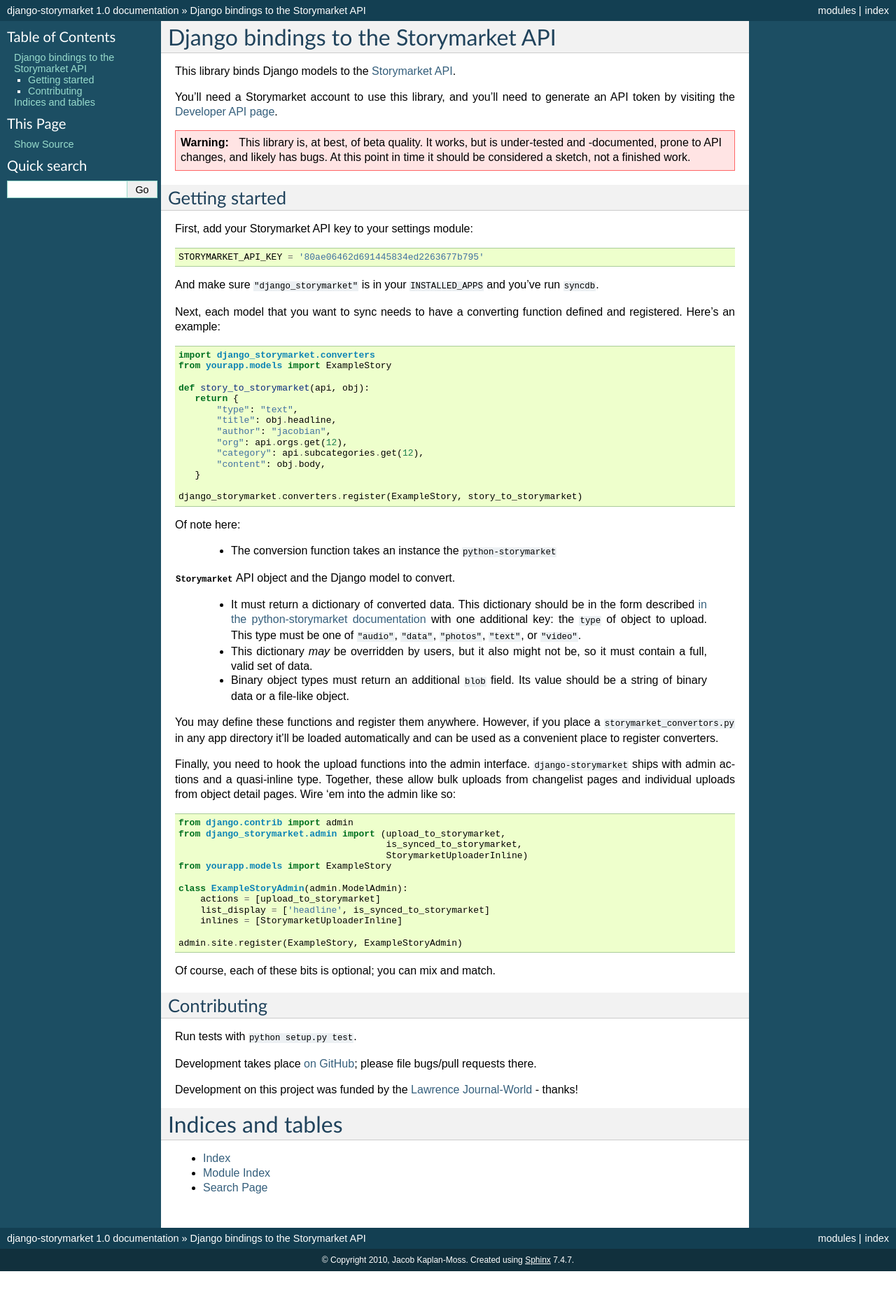
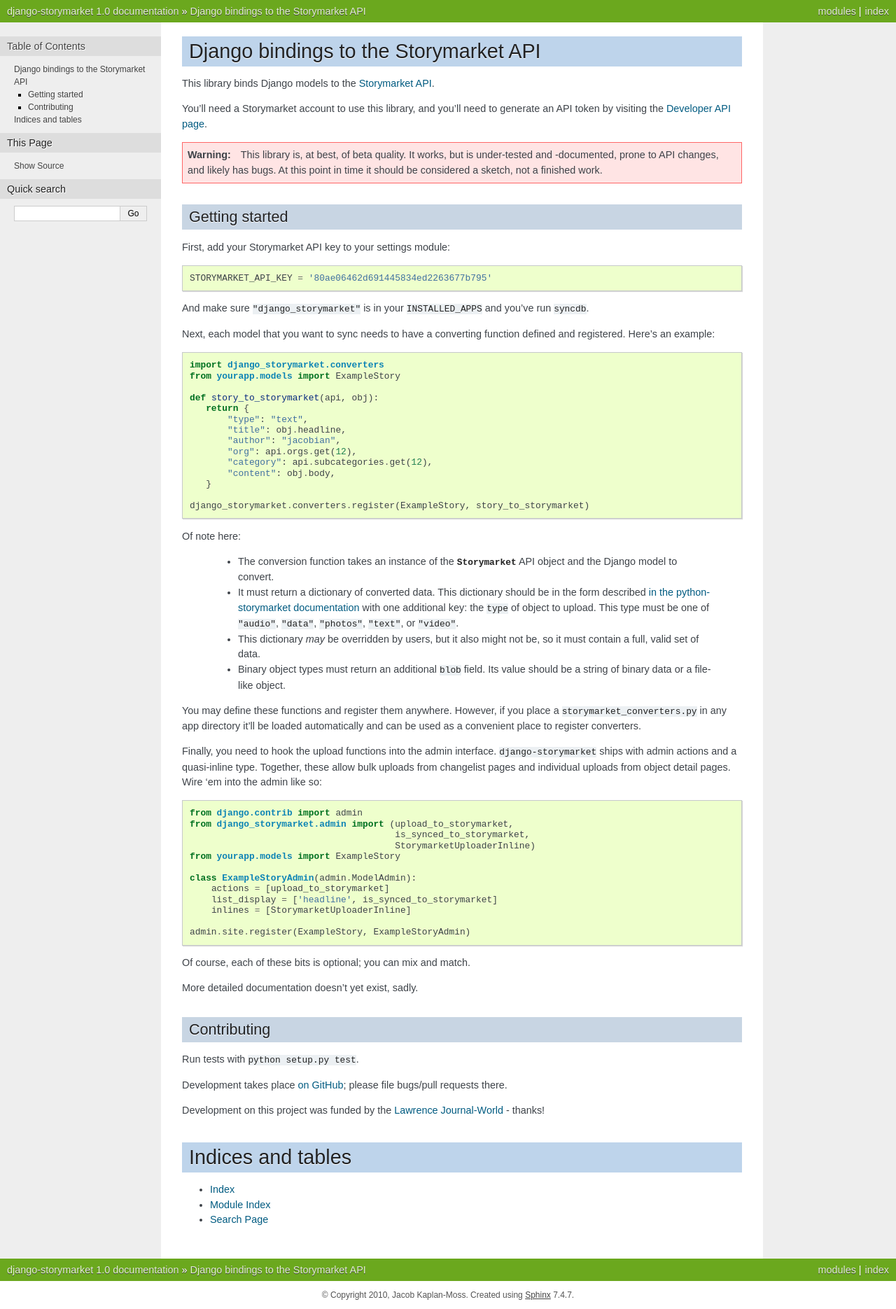
Before and after one commit to jacobian/django-storymarket, a Sphinx documentation site: the page built from docs/index.rst, in a window 1280 px wide. Shown: the whole page at 70% size. Built offline with Sphinx 7.4.7, drawn with Linux system fonts in a browser that asks for light colours; before the commit the page ends 1816 px from its top, so only the background shows below that.

Commit message:
A few fixes to the docs.

```diff
--- a/docs/conf.py
+++ b/docs/conf.py
@@ -91,7 +91,7 @@
 
 # The theme to use for HTML and HTML Help pages.  See the documentation for
 # a list of builtin themes.
-html_theme = 'default'
+html_theme = 'nature'
 
 # Theme options are theme-specific and customize the look and feel of a theme
 # further.  For a list of options available for each theme, see the
@@ -217,5 +217,5 @@
 
 
 # Example configuration for intersphinx: refer to the Python standard library.
-intersphinx_mapping = {'http://docs.python.org/': None,
-                       'http://packages.python.org/python-storymarket/'}
+intersphinx_mapping = {'python': ('http://docs.python.org/', None),
+                       'pystorymarket': ('http://packages.python.org/python-storymarket/', None)}
--- a/docs/index.rst
+++ b/docs/index.rst
@@ -50,8 +50,9 @@
 
 Of note here:
 
-    * The conversion function takes an instance the ``python-storymarket``
-:class:`Storymarket` API object and the Django model to convert.
+    * The conversion function takes an instance of the
+      :class:`~storymarket.Storymarket` API object and the Django model to
+      convert.
 
     * It must return a dictionary of converted data. This dictionary should
       be in the form described `in the python-storymarket documentation`__
@@ -68,7 +69,7 @@
 __ http://packages.python.org/python-storymarket/content.html#uploading-new-objects
 
 You may define these functions and register them anywhere. However, if you
-place a ``storymarket_convertors.py`` in any app directory it'll be loaded
+place a ``storymarket_converters.py`` in any app directory it'll be loaded
 automatically and can be used as a convenient place to register converters.
 
 Finally, you need to hook the upload functions into the admin interface.
@@ -91,6 +92,8 @@
 
 Of course, each of these bits is optional; you can mix and match.
 
+More detailed documentation doesn't yet exist, sadly.
+
 Contributing
 ------------
 
```
Also changed, not shown: 1 other file.
